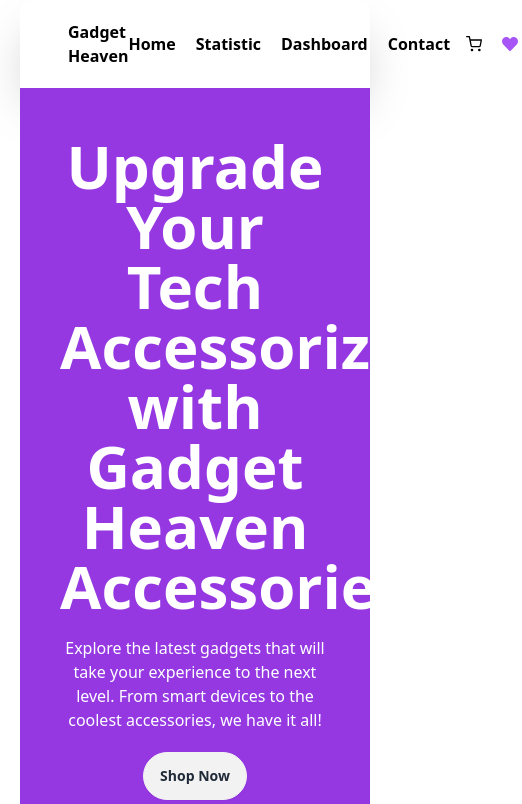
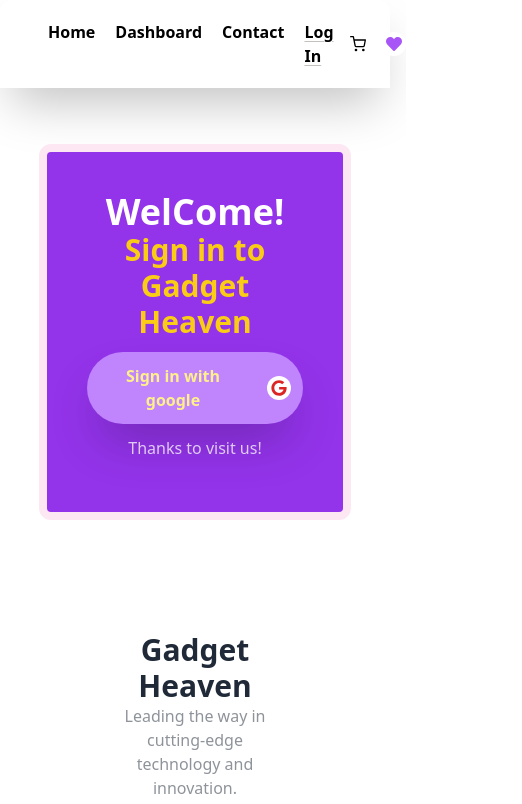
Before and after one commit to Shawon-Reza/Assignment-04-Ecommerce-Site-, a React (Vite) app: page /LogIn in a window 390 px wide. Shown: the top 804 px of the page, 522 px wide, since content can reach past the window. Built offline with nearby package versions, Linux system fonts and the light colour scheme.

Commit message:
Log in page Ui

```diff
--- a/package.json
+++ b/package.json
@@ -14,6 +14,7 @@
     "match-sorter": "^8.0.0",
     "react": "^18.3.1",
     "react-dom": "^18.3.1",
+    "react-helmet-async": "^2.0.5",
     "react-hot-toast": "^2.4.1",
     "react-icons": "^5.3.0",
     "react-router-dom": "^6.28.0",
--- a/src/Component/Home/Home.jsx
+++ b/src/Component/Home/Home.jsx
@@ -1,3 +1,4 @@
+import { Helmet } from "react-helmet-async";
 import HomeBanner from "../Banner/HomeBanner";
 import Footer from "../Footer/Footer";
 import NavBar from "../Navbar/NavBar";
@@ -11,6 +12,9 @@
 
     return (
         <div className="px-5">
+            <Helmet>
+                <title>Gadget Haven | Home</title>
+            </Helmet>
             <NavBar></NavBar>
             <HomeBanner></HomeBanner>
             <Products></Products>
--- /dev/null
+++ b/src/Component/Login/LogIn.jsx
@@ -0,0 +1,33 @@
+import Footer from "../Footer/Footer";
+import NavBar from "../Navbar/NavBar";
+import { FaGoogle } from "react-icons/fa";
+
+const LogIn = () => {
+    return (
+        <div>
+            <NavBar></NavBar>
+
+            <div className="text-center border-8 rounded-xl border-pink-100 flex flex-col justify-center  p-10  bg-purple-600 w-[80%] text-white mx-auto mt-14">
+                <div>
+                    <p className="text-4xl font-bold">WelCome!</p>
+                    <p className="text-3xl font-bold text-yellow-400">Sign in to Gadget Heaven</p>
+
+                    <button className=" mt-3 p-3 bg-purple-400 rounded-full font-bold text-yellow-200 shadow-2xl">
+                        <div className="flex items-center justify-center gap-5">
+                        <span>Sign in with google</span>
+                        <span className="p-1 bg-white text-red-600 rounded-full"><FaGoogle cl />
+                        </span>
+                        </div>
+                    </button>
+                    <p className="opacity-75 my-3">Thanks to visit us!</p>
+                </div>
+
+            </div>
+
+
+            <Footer></Footer>
+        </div>
+    );
+};
+
+export default LogIn;
--- a/src/Component/Navbar/Navbar.jsx
+++ b/src/Component/Navbar/Navbar.jsx
@@ -17,13 +17,16 @@
                     "flex justify-between items-center w-full bg-white py-5 text-black px-12 rounded-t-xl shadow-2xl "}`}>
 
 
-                <Link to={'/'} ><h1 className="font-bold">Gadget Heaven</h1></Link>
+                <Link to={'/'} ><h1 className="font-bold hidden md:inline">Gadget Heaven</h1></Link>
 
                 <div className="flex gap-5 font-semibold">
                     <NavLink to={'/'}>Home</NavLink>
-                    <NavLink to={"/statistics"}>Statistic</NavLink>
+                    <NavLink to={"/statistics"} className="hidden md:inline">Statistic</NavLink>
                     <NavLink to={'/dashboard'}>Dashboard</NavLink>
                     <NavLink to={'/contact'}>Contact</NavLink>
+                    <NavLink to={'/LogIn'} >
+                        Log In
+                    </NavLink>
                 </div>
                 <div className="flex gap-3">
                     <NavLink>
--- a/src/Component/ProductDetails/ProductDetails.jsx
+++ b/src/Component/ProductDetails/ProductDetails.jsx
@@ -2,13 +2,13 @@
 import Footer from "../Footer/Footer";
 import NavBar from "../Navbar/NavBar";
 import { FcRating } from "react-icons/fc";
-import { CiHeart } from "react-icons/ci";
 import { FaHeart } from "react-icons/fa";
 import { useContext } from "react";
 import { AllProducts } from "../Root/Root";
 
 import { ToastContainer, toast } from 'react-toastify';
 import 'react-toastify/dist/ReactToastify.css';
+import { Helmet } from "react-helmet-async";
 
 
 const ProductDetails = () => {
@@ -62,6 +62,9 @@
 
     return (
         <div>
+            <Helmet>
+                <title>Gadget Haven | Details</title>
+            </Helmet>
             <ToastContainer />
             <NavBar></NavBar>
             {/* Produc Details Banner */}
--- a/src/Component/Products/Products.jsx
+++ b/src/Component/Products/Products.jsx
@@ -25,17 +25,37 @@
             <div className="flex mt-10 gap-4">
 
                 <div className="flex flex-col bg-white p-2 border rounded-lg gap-1 items-center">
-                    <NavLink to="/"><button className="btn border-cyan-500">All Product</button></NavLink>
-                    <NavLink to="/laptop"><button className="btn border-cyan-500">Laptops</button></NavLink>
-                    <NavLink to="phone"><button className="btn border-cyan-500">Phones</button></NavLink>
-                    <NavLink to="/accessory"><button className="btn border-cyan-500">Accessories</button></NavLink>
-                    <NavLink to="/smartwatch"><button className="btn border-cyan-500">Smart Watch</button></NavLink>
-                    <NavLink to="/macbook"><button className="btn border-cyan-500">Macbook</button></NavLink>
-                    <NavLink to="iphone"><button className="btn border-cyan-500">Iphone</button></NavLink>
+                    <NavLink to="/">
+                        <button className="btn border-cyan-500">All Product</button>
+                    </NavLink>
+
+                    <NavLink to="/laptop">
+                        <button className="btn border-cyan-500">Laptops</button>
+                    </NavLink>
+
+                    <NavLink to="phone">
+                        <button className="btn border-cyan-500">Phones</button>
+                    </NavLink>
+
+                    <NavLink to="/accessory">
+                        <button className="btn border-cyan-500">Accessories</button>
+                    </NavLink>
+
+                    <NavLink to="/smartwatch">
+                        <button className="btn border-cyan-500">Smart Watch</button>
+                    </NavLink>
+
+                    <NavLink to="/macbook">
+                        <button className="btn border-cyan-500">Macbook</button>
+                    </NavLink>
+
+                    <NavLink to="iphone">
+                        <button className="btn border-cyan-500">Iphone</button>
+                    </NavLink>
                 </div>
 
                 {/* if in home page then only show all data  */}
-                <div className="grid grid-cols-1 md:grid-cols-2 lg:grid-cols-3 gap-4 mx-auto">
+                <div className="grid grid-cols-1 sm:grid-cols-2 md:grid-cols-3 lg:grid-cols-4 gap-4 mx-auto">
                     {
                         rout.pathname === "/" ? (ProductsData.map(product => <Product
                             product={product}
--- a/src/Component/Root/Root.jsx
+++ b/src/Component/Root/Root.jsx
@@ -6,7 +6,7 @@
 const Root = () => {
     // Global Data for Contex API
     const [allAddtoCart, setAllAddtoCart] = useState([])
-    const [allAddToWishlist,setallAddToWishlist]=useState([])
+    const [allAddToWishlist, setallAddToWishlist] = useState([])
     const [Allproducs, setAllProducts] = useState([''])
 
 
@@ -24,8 +24,9 @@
 
         <div>
 
+            {/* <p>From Root.......................</p> */}
             <AllProducts.Provider
-                value={{ Allproducs, setAllProducts, allAddtoCart, setAllAddtoCart,allAddToWishlist,setallAddToWishlist }}>
+                value={{ Allproducs, setAllProducts, allAddtoCart, setAllAddtoCart, allAddToWishlist, setallAddToWishlist }}>
 
                 <Outlet></Outlet>
             </AllProducts.Provider>
--- a/src/Component/Statistics/Statictics.jsx
+++ b/src/Component/Statistics/Statictics.jsx
@@ -11,6 +11,7 @@
     Legend,
     ResponsiveContainer,
 } from "recharts";
+import { Helmet } from "react-helmet-async";
 
 const Statictics = () => {
     const [barData, setBarData] = useState([]);
@@ -26,6 +27,9 @@
 
     return (
         <div>
+            <Helmet>
+                <title>Gadget Haven | Statics</title>
+            </Helmet>
             <NavBar />
             <div className="mt-20" style={{ width: "100%", height: 400 }}>
                 {/* ResponsiveContainer ensures the chart is responsive */}
--- a/src/Component/handleRoutingErrorPage/RoutingError.jsx
+++ b/src/Component/handleRoutingErrorPage/RoutingError.jsx
@@ -1,7 +1,13 @@
+import { FaHeartBroken } from "react-icons/fa";
 
 const RoutingError = () => {
     return (
-        <div>
+        <div className="text-center border-8 rounded-xl border-pink-100 flex flex-col justify-center  p-10 absolute bg-purple-600 w-[60%] text-white left-[22%]    mt-20">
+            <div>
+                <p className="text-4xl font-bold">Opps!</p>
+                <p className="opacity-75 my-3">You are in the wrong path.</p>
+                <p className=" text-lg flex gap-3 items-center justify-center">Try next time <span><FaHeartBroken /></span> </p>
+            </div>
 
         </div>
     );
```
Also changed, not shown: src/main.jsx (+10 -2 lines), 1 other file (tests, documents, lock files or other folders).
